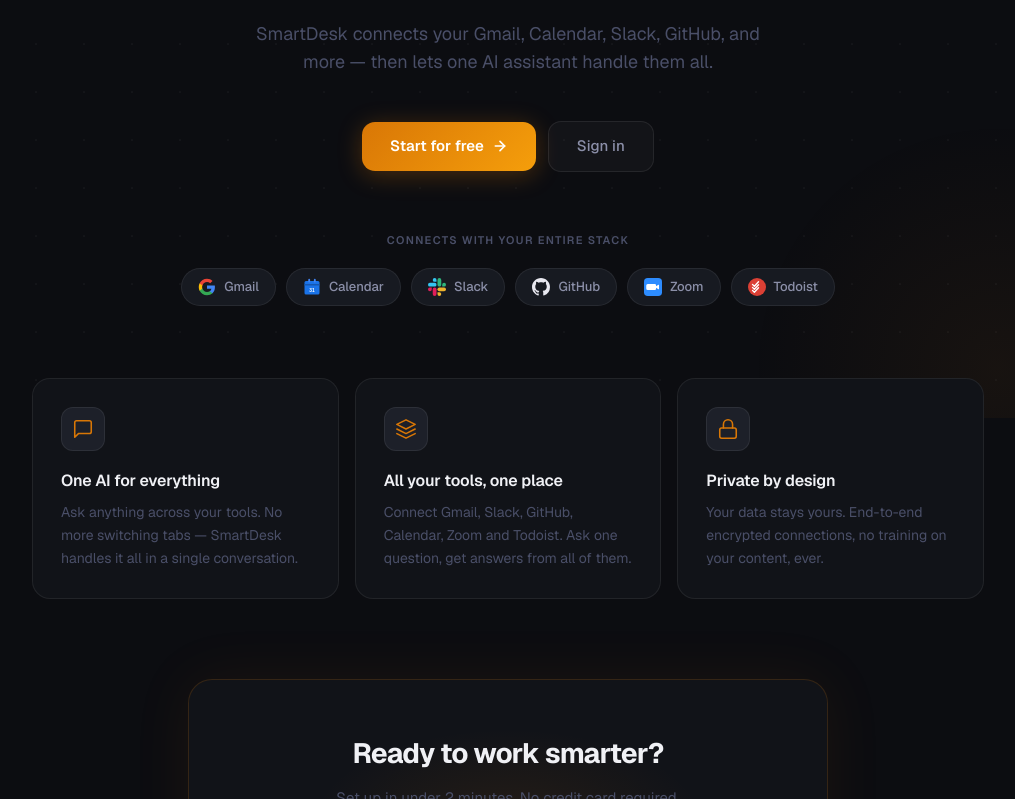
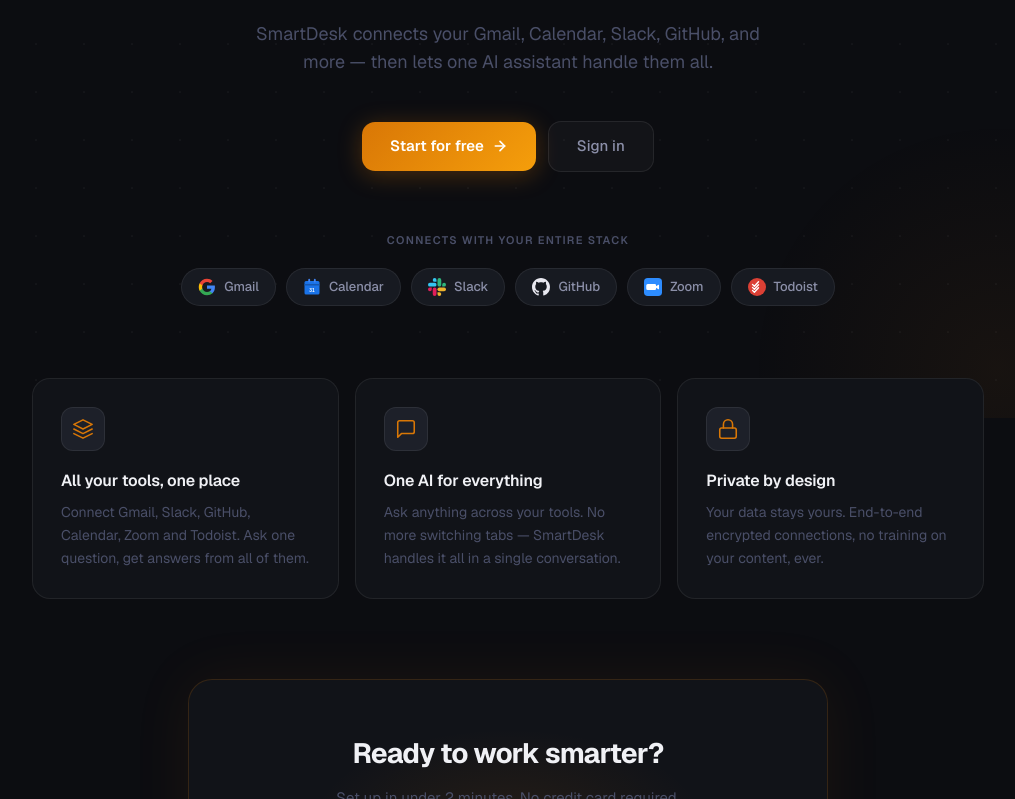
Before and after one commit to ianupk/smartdesk, a Next.js app: page / in a window 1280 px wide. Shown: the part 382-1181 px from the top of the page, without its empty margins (132-1147 px from the left). Built offline with nearby package versions, Linux system fonts and the light colour scheme; no server answers.

Commit message:
update README.md

```diff
--- a/src/app/page.tsx
+++ b/src/app/page.tsx
@@ -537,11 +537,13 @@
                                         strokeLinecap="round"
                                         strokeLinejoin="round"
                                     >
-                                        <path d="M21 15a2 2 0 0 1-2 2H7l-4 4V5a2 2 0 0 1 2-2h14a2 2 0 0 1 2 2z" />
+                                        <path d="M12 2L2 7l10 5 10-5-10-5z" />
+                                        <path d="M2 17l10 5 10-5" />
+                                        <path d="M2 12l10 5 10-5" />
                                     </svg>
                                 ),
-                                title: "One AI for everything",
-                                desc: "Ask anything across your tools. No more switching tabs — SmartDesk handles it all in a single conversation.",
+                                title: "All your tools, one place",
+                                desc: "Connect Gmail, Slack, GitHub, Calendar, Zoom and Todoist. Ask one question, get answers from all of them.",
                             },
                             {
                                 icon: (
@@ -555,13 +557,11 @@
                                         strokeLinecap="round"
                                         strokeLinejoin="round"
                                     >
-                                        <path d="M12 2L2 7l10 5 10-5-10-5z" />
-                                        <path d="M2 17l10 5 10-5" />
-                                        <path d="M2 12l10 5 10-5" />
+                                        <path d="M21 15a2 2 0 0 1-2 2H7l-4 4V5a2 2 0 0 1 2-2h14a2 2 0 0 1 2 2z" />
                                     </svg>
                                 ),
-                                title: "All your tools, one place",
-                                desc: "Connect Gmail, Slack, GitHub, Calendar, Zoom and Todoist. Ask one question, get answers from all of them.",
+                                title: "One AI for everything",
+                                desc: "Ask anything across your tools. No more switching tabs — SmartDesk handles it all in a single conversation.",
                             },
                             {
                                 icon: (
```
Also changed, not shown: 2 other files (tests, documents, lock files or other folders).
